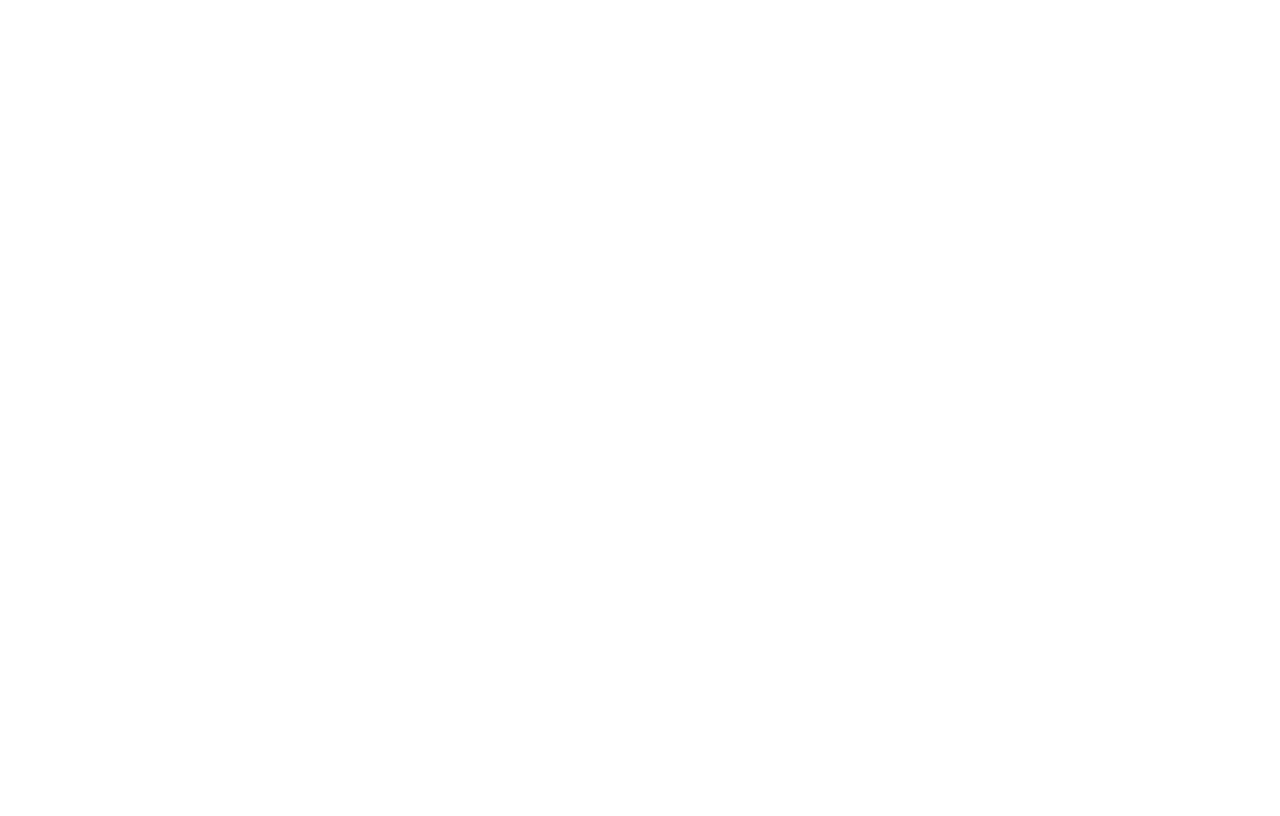
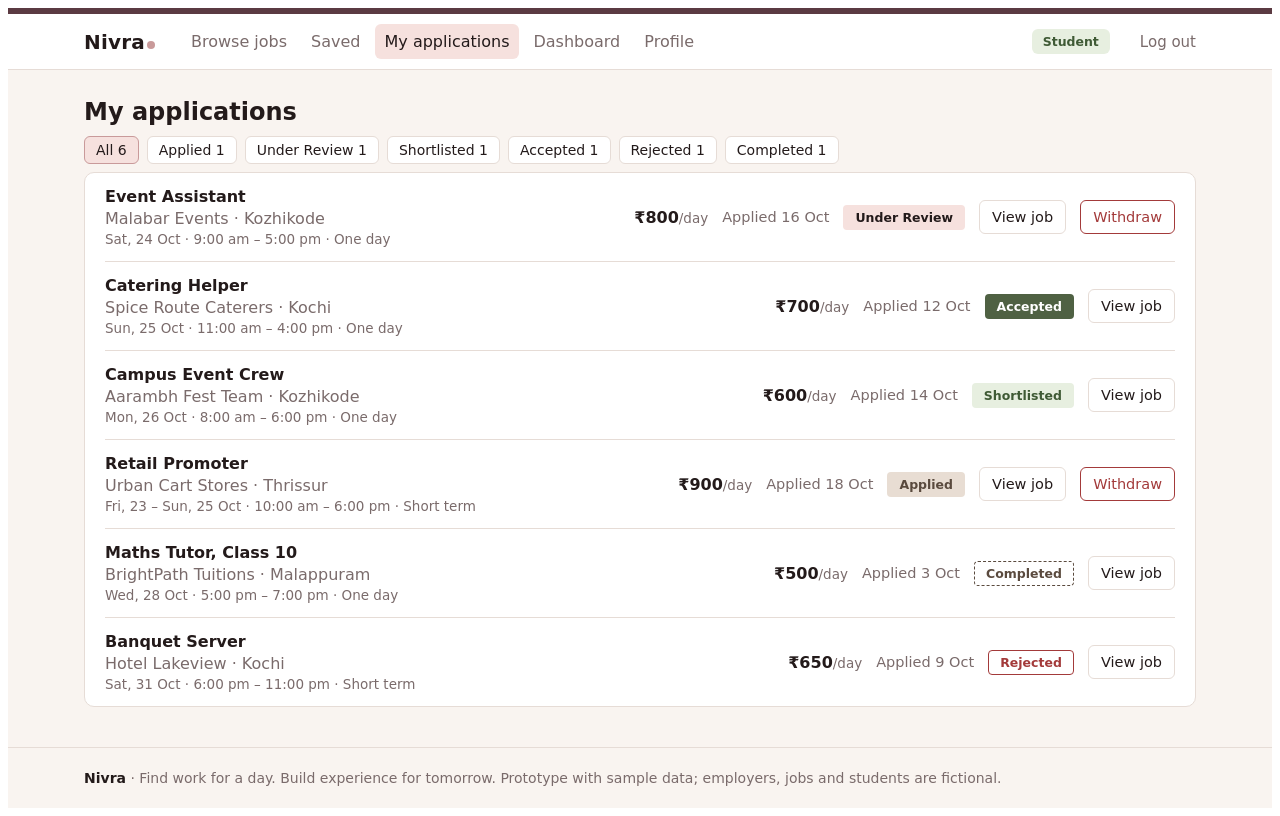
Before and after one commit to ADB-XXV/nivra-prototype, a Next.js app: page /applications in a window 1280 px wide. Before the commit this address had no page. Built offline with nearby package versions, Linux system fonts and the light colour scheme.

Commit message:
added separate page.js for each page

```diff
--- /dev/null
+++ b/src/app/applications/page.js
@@ -0,0 +1,5 @@
+import MyApplications from "../../pages/MyApplications";
+
+export default function ApplicationsPage() {
+  return <MyApplications />;
+}
--- /dev/null
+++ b/src/app/saved/page.js
@@ -0,0 +1,5 @@
+import SavedJobs from "../../pages/SavedJobs";
+
+export default function SavedPage() {
+  return <SavedJobs />;
+}
--- a/src/pages/MyApplications.jsx
+++ b/src/pages/MyApplications.jsx
@@ -1,3 +1,5 @@
+"use client";
+
 import { useState } from "react";
 
 const INITIAL_APPLICATIONS = [
@@ -11,7 +13,13 @@
 
 const FILTERS = ["All", "Applied", "Under Review", "Shortlisted", "Accepted", "Rejected", "Completed"];
 const WITHDRAWABLE = ["Applied", "Under Review"];
-const NAV = ["Browse jobs", "Saved", "My applications", "Dashboard", "Profile"];
+const NAV = [
+  ["Browse jobs", "/jobs"],
+  ["Saved", "/saved"],
+  ["My applications", "/applications"],
+  ["Dashboard", "/student/dashboard"],
+  ["Profile", "/student/profile"],
+];
 
 const CSS = `
 .nv-root {
@@ -129,7 +137,7 @@
 
 const slug = (s) => s.toLowerCase().replace(/\s+/g, "-");
 
-export default function MyApplications({ onNavigate }) {
+export default function MyApplications({ onNavigate = (path) => window.location.assign(path) }) {
   const [applications, setApplications] = useState(INITIAL_APPLICATIONS);
   const [filter, setFilter] = useState("All");
 
@@ -151,15 +159,15 @@
             Nivra<span className="nv-logo-dot" />
           </span>
           <nav className="nv-nav" aria-label="Main">
-            {NAV.map((item) => (
+            {NAV.map(([item, path]) => (
               <a
-                key={item}
-                href="#"
-                className={item === "My applications" ? "active" : ""}
-                aria-current={item === "My applications" ? "page" : undefined}
+                key={path}
+                href={path}
+                className={path === "/applications" ? "active" : ""}
+                aria-current={path === "/applications" ? "page" : undefined}
                 onClick={(e) => {
                   e.preventDefault();
-                  onNavigate?.(item);
+                  onNavigate(path);
                 }}
               >
                 {item}
@@ -168,7 +176,10 @@
           </nav>
           <div className="nv-right">
             <span className="nv-role">Student</span>
-            <a href="#" className="nv-logout" onClick={(e) => e.preventDefault()}>
+            <a href="/" className="nv-logout" onClick={(e) => {
+              e.preventDefault();
+              onNavigate("/");
+            }}>
               Log out
             </a>
           </div>
```
Also changed, not shown: src/pages/SavedJobs.jsx (+20 -9 lines).
